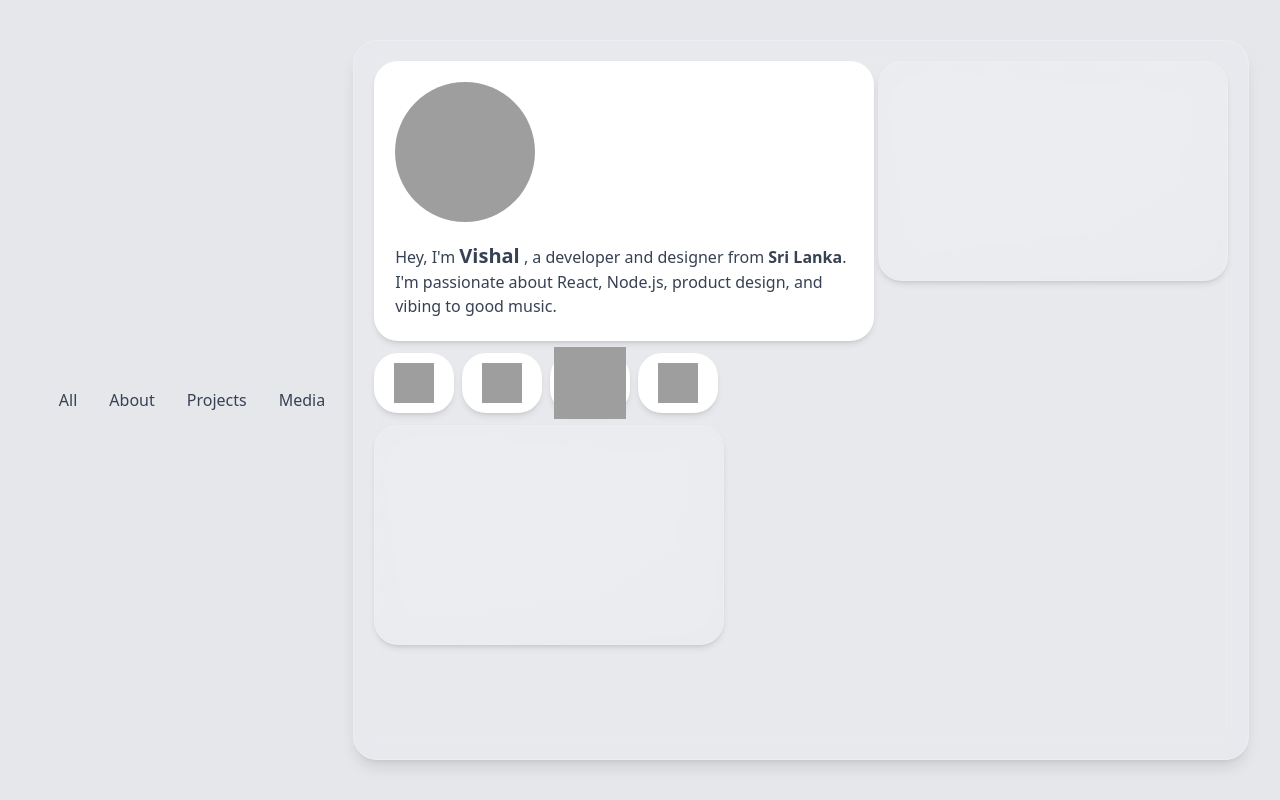
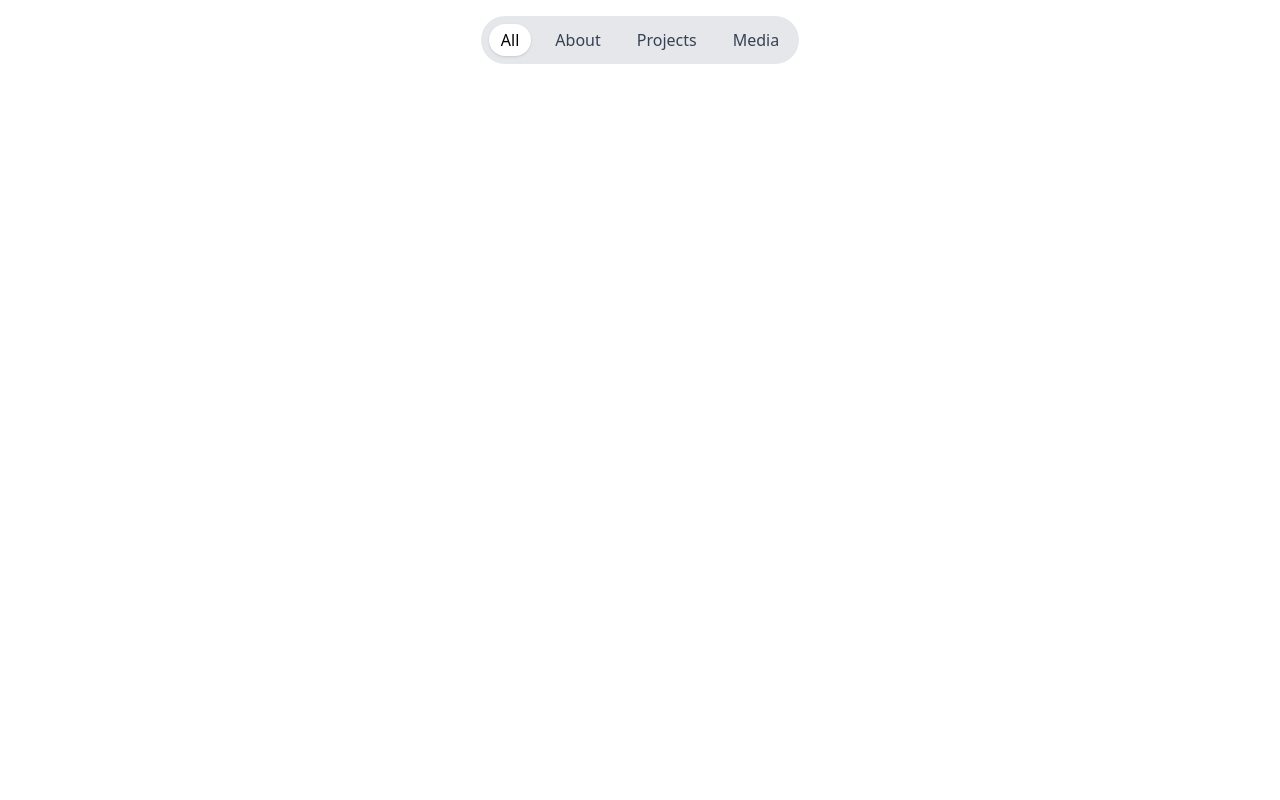
Before and after one commit to VishalOz/VishFolio, a React (Vite) app: page / in a window 1280 px wide. Built offline with nearby package versions, Linux system fonts and the light colour scheme; grey boxes are pictures that could not be loaded.

Commit message:
navbar added

```diff
--- a/package.json
+++ b/package.json
@@ -13,6 +13,7 @@
     "@tailwindcss/vite": "^4.1.11",
     "react": "^19.1.0",
     "react-dom": "^19.1.0",
+    "react-router-dom": "^7.6.3",
     "tailwindcss": "^4.1.11"
   },
   "devDependencies": {
--- a/src/Home.jsx
+++ b/src/Home.jsx
@@ -1,48 +1,12 @@
-import React from 'react';
+import React from 'react'
 import Nav from './Nav.jsx'
-
 
 const Home = () => {
   return (
-    <>
-      <div className="flex justify-center items-center bg-gray-200 min-h-screen p-10">
-        <Nav />
-        <div className="flex w-[950px] h-[720px] bg-white/10 backdrop-blur-md border border-white/20 shadow-lg rounded-3xl p-5">
-          <div className="flex flex-col mr-1">
-          <div className="w-[500px] h-[280px] bg-white backdrop-blur-md border border-white/20 rounded-3xl shadow-md rounded-2xl mb-3 p-5">
-            <img
-              src="https://i.pinimg.com/564x/1c/f5/36/1cf536c9addd41fa11bf9d7c70f04dbc.jpg"
-              alt="avatar"
-              className="w-35 h-35 rounded-full mb-5"
-            />
-            <p className="text-gray-700">
-              Hey, I'm <span className="font-bold text-xl">Vishal</span> , a developer and designer from <span className="font-bold">Sri Lanka</span>. I'm passionate about React, Node.js, product design, and vibing to good music.
-            </p>
-          </div>
+    <div>
+      <Nav />
+    </div>
+  )
+}
 
-
-            <div className="flex flex-rows gap-1">
-              <div className="w-[80px] h-[60px] bg-white backdrop-blur-xl border border-white/10 rounded-3xl shadow-md rounded-2xl mb-3 mr-1 flex justify-center items-center cursor-pointer ">
-                <img src="https://cdn-icons-png.flaticon.com/512/25/25231.png" alt="" className="w-10 h-10" />
-              </div>
-              <div className="w-[80px] h-[60px] bg-white backdrop-blur-xl border border-white/10 rounded-3xl shadow-md rounded-2xl mb-3 mr-1 flex justify-center items-center cursor-pointer">
-                <img src="https://pngimg.com/d/linkedIn_PNG27.png" alt="" className="w-10 h-10" />
-              </div>
-              <div className="w-[80px] h-[60px] bg-white backdrop-blur-xl border border-white/10 rounded-3xl shadow-md rounded-2xl mb-3 mr-1 flex justify-center items-center cursor-pointer">
-                <img src="https://static.vecteezy.com/system/resources/previews/018/930/413/non_2x/instagram-logo-instagram-icon-transparent-free-png.png" alt="" className="w-18 h-18" />
-              </div>
-              <div className="w-[80px] h-[60px] bg-white backdrop-blur-xl border border-white/10 rounded-3xl shadow-md rounded-2xl mb-3 flex justify-center items-center cursor-pointer">
-                <img src="https://static.vecteezy.com/system/resources/previews/022/613/021/non_2x/google-mail-gmail-icon-logo-symbol-free-png.png" alt="" className="w-10 h-10" />
-              </div>
-            </div>
-
-            <div className="w-[350px] h-[220px] bg-gradient-to-br from-white/10 to-white/5 backdrop-blur-xl border border-white/10 rounded-3xl shadow-md rounded-2xl"></div>
-          </div>
-          <div className="w-[350px] h-[220px] bg-gradient-to-br from-white/10 to-white/5 backdrop-blur-xl border border-white/10 rounded-3xl shadow-md rounded-2xl"></div>
-        </div>
-      </div>
-    </>
-  );
-};
-
-export default Home;
+export default Home
--- a/src/Nav.jsx
+++ b/src/Nav.jsx
@@ -1,13 +1,39 @@
-import React from 'react';
+import React, { useState, useEffect } from 'react';
 
 const Nav = () => {
+  const [selectedIcon, setSelectedIcon] = useState('All');
+
+  useEffect(() => {
+    console.log({ selectedIcon });
+  }, [selectedIcon]);
+
+  const navBar = ['All', 'About', 'Projects', 'Media'];
+
+  const formatLink = (item) =>
+    item.toLowerCase() === 'all' ? '#all' : `#${item.toLowerCase()}`;
+
   return (
     <div className="w-full flex justify-center py-4">
-      <nav className="flex bg-gray-200 p-2 rounded-full  gap-8 text-gray-700 text-md font-medium">
-        <a  className="ml-5" href="#">All</a>
-        <a href="#">About</a>
-        <a href="#">Projects</a>
-        <a className="mr-5" href="#">Media</a>
+      <nav className="flex bg-gray-200 p-2 rounded-full gap-3 text-gray-700 text-md font-sm">
+        {navBar.map((item) => (
+          <a
+            key={item}
+            href={formatLink(item)}
+            onClick={(e) => {
+              e.preventDefault(); // Stop default jump
+              setSelectedIcon(item);
+              const target = document.querySelector(formatLink(item));
+              if (target) {
+                target.scrollIntoView({ behavior: 'smooth' }); // Scroll to section
+              }
+            }}
+            className={`cursor-pointer px-3 py-1 rounded-full transition ${
+              selectedIcon === item ? 'bg-white text-black shadow' : ''
+            }`}
+          >
+            {item}
+          </a>
+        ))}
       </nav>
     </div>
   );
```
Also changed, not shown: 1 other file (tests, documents, lock files or other folders).
